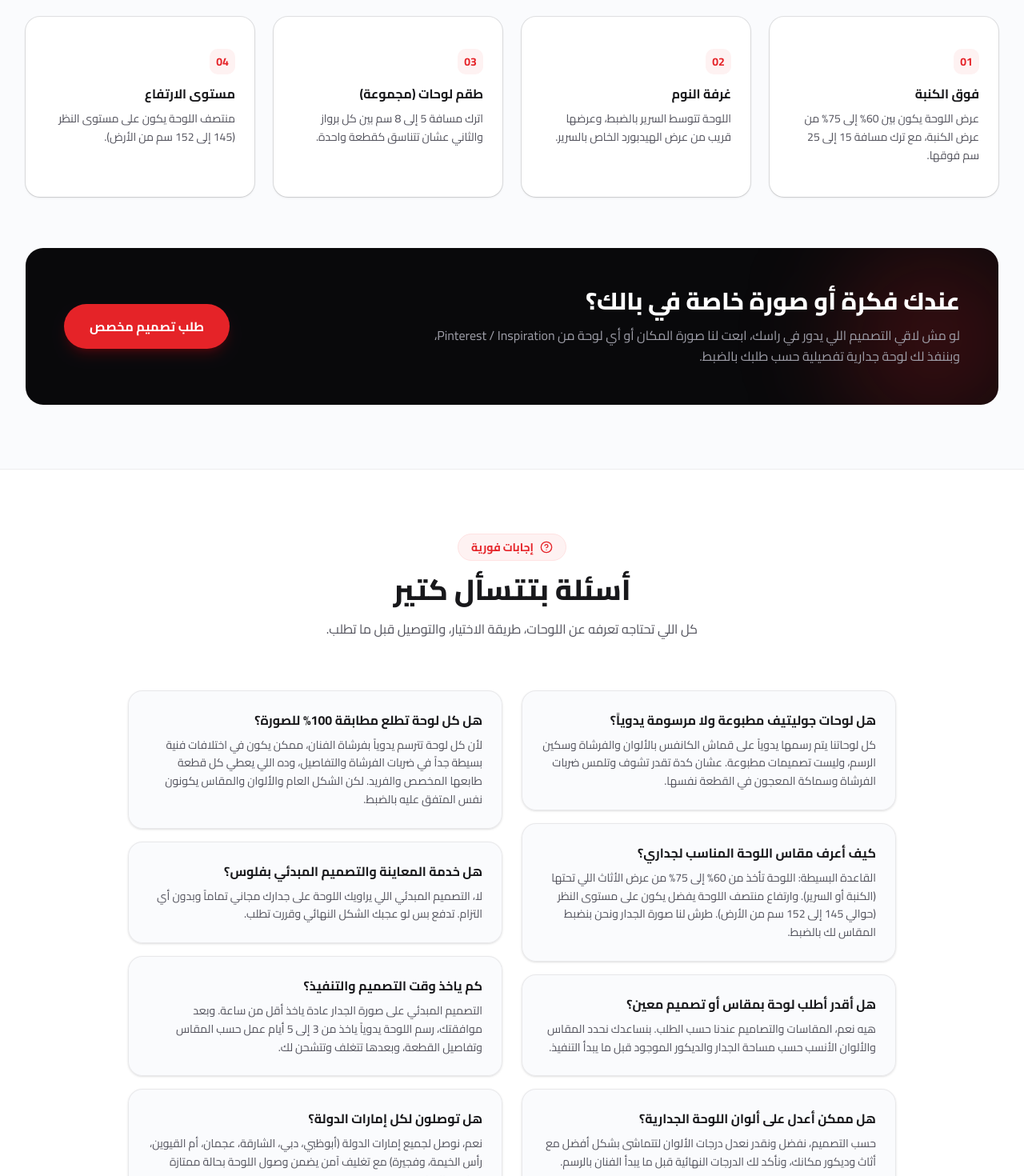
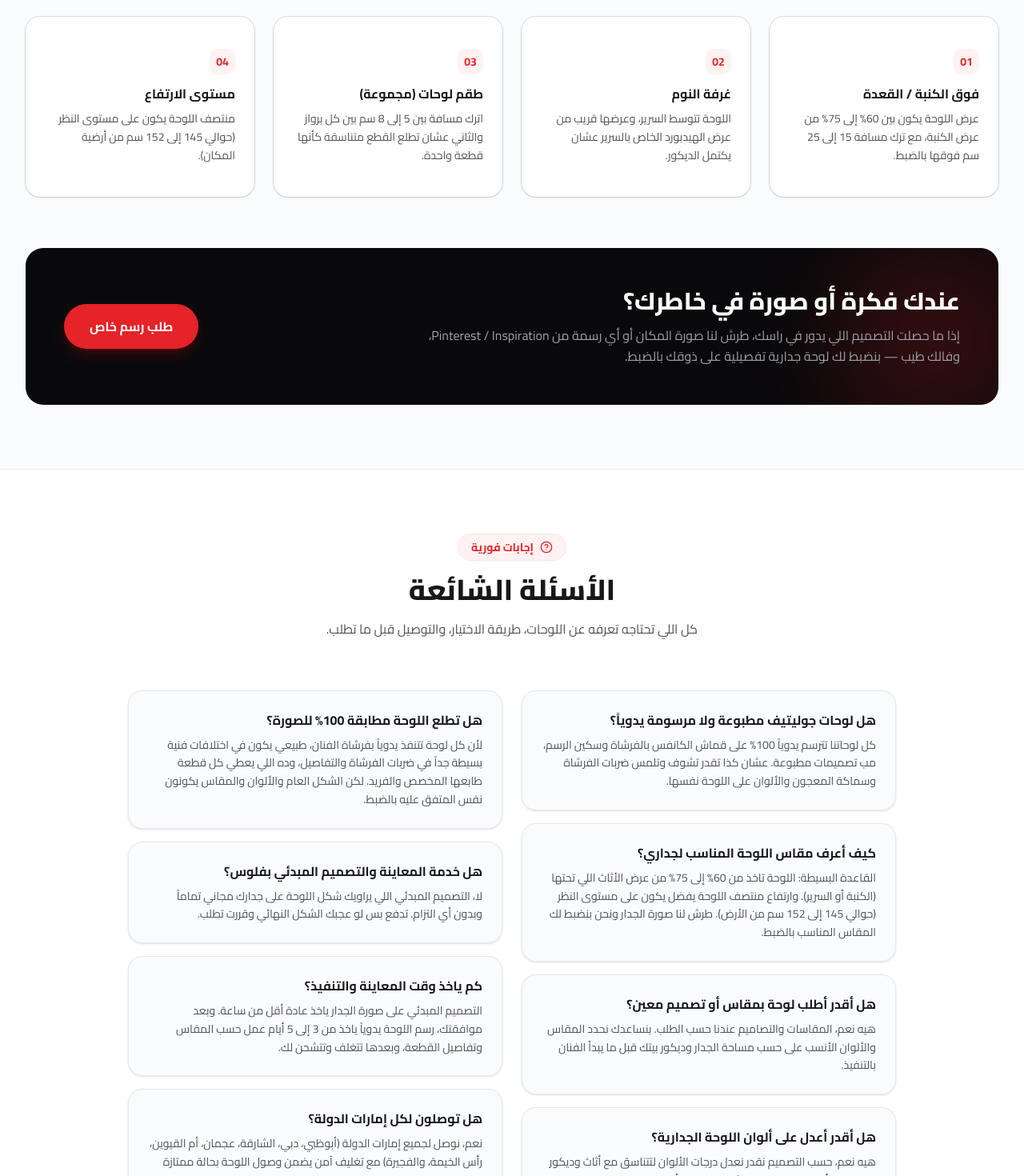
Before and after one commit to bishoymilad28/juleativeart, a Next.js app: page / in a window 1280 px wide. Shown: the part 3980-5450 px from the top of the page at 80% size. Built offline with nearby package versions, Linux system fonts and the light colour scheme.

Commit message:
update FAQ component with authentic emirati dialect

```diff
--- a/src/components/faq.tsx
+++ b/src/components/faq.tsx
@@ -4,40 +4,40 @@ import { HelpCircle } from "lucide-react";
 import { useLanguage } from "@/context/language-context";
 
 export function FAQ() {
-  const { lang, t } = useLanguage();
+  const { lang } = useLanguage();
 
   const faqsAr = [
     {
       q: "هل لوحات جوليتيف مطبوعة ولا مرسومة يدوياً؟",
-      a: "كل لوحاتنا يتم رسمها يدوياً على قماش الكانفس بالألوان والفرشاة وسكين الرسم، وليست تصميمات مطبوعة. عشان كدة تقدر تشوف وتلمس ضربات الفرشاة وسماكة المعجون في القطعة نفسها.",
+      a: "كل لوحاتنا تترسم يدوياً 100% على قماش الكانفس بالفرشاة وسكين الرسم، مب تصميمات مطبوعة. عشان كذا تقدر تشوف وتلمس ضربات الفرشاة وسماكة المعجون والألوان على اللوحة نفسها.",
     },
     {
       q: "كيف أعرف مقاس اللوحة المناسب لجداري؟",
-      a: "القاعدة البسيطة: اللوحة تأخذ من 60% إلى 75% من عرض الأثاث اللي تحتها (الكنبة أو السرير). وارتفاع منتصف اللوحة يفضل يكون على مستوى النظر (حوالي 145 إلى 152 سم من الأرض). طرش لنا صورة الجدار ونحن بنضبط المقاس لك بالضبط.",
+      a: "القاعدة البسيطة: اللوحة تاخذ من 60% إلى 75% من عرض الأثاث اللي تحتها (الكنبة أو السرير). وارتفاع منتصف اللوحة يفضل يكون على مستوى النظر (حوالي 145 إلى 152 سم من الأرض). طرش لنا صورة الجدار ونحن بنضبط لك المقاس المناسب بالضبط.",
     },
     {
       q: "هل أقدر أطلب لوحة بمقاس أو تصميم معين؟",
-      a: "هيه نعم، المقاسات والتصاميم عندنا حسب الطلب. بنساعدك نحدد المقاس والألوان الأنسب حسب مساحة الجدار والديكور الموجود قبل ما يبدأ التنفيذ.",
+      a: "هيه نعم، المقاسات والتصاميم عندنا حسب الطلب. بنساعدك نحدد المقاس والألوان الأنسب على حسب مساحة الجدار وديكور بيتك قبل ما يبدأ الفنان بالتنفيذ.",
     },
     {
-      q: "هل ممكن أعدل على ألوان اللوحة الجدارية؟",
-      a: "حسب التصميم، نفضل ونقدر نعدل درجات الألوان لتتماشى بشكل أفضل مع أثاث وديكور مكانك، ونأكد لك الدرجات النهائية قبل ما يبدأ الفنان بالرسم.",
+      q: "هل أقدر أعدل على ألوان اللوحة الجدارية؟",
+      a: "هيه نعم، حسب التصميم نقدر نعدل درجات الألوان لتتناسق مع أثاث وديكور مكانك، وبنأكد لك الدرجات النهائية قبل ما يبدأ الفنان بالرسم.",
     },
     {
-      q: "هل كل لوحة تطلع مطابقة 100% للصورة؟",
-      a: "لأن كل لوحة تترسم يدوياً بفرشاة الفنان، ممكن يكون في اختلافات فنية بسيطة جداً في ضربات الفرشاة والتفاصيل، وده اللي يعطي كل قطعة طابعها المخصص والفريد. لكن الشكل العام والألوان والمقاس يكونون نفس المتفق عليه بالضبط.",
+      q: "هل تطلع اللوحة مطابقة 100% للصورة؟",
+      a: "لأن كل لوحة تتنفذ يدوياً بفرشاة الفنان، طبيعي يكون في اختلافات فنية بسيطة جداً في ضربات الفرشاة والتفاصيل، وده اللي يعطي كل قطعة طابعها المخصص والفريد. لكن الشكل العام والألوان والمقاس يكونون نفس المتفق عليه بالضبط.",
     },
     {
       q: "هل خدمة المعاينة والتصميم المبدئي بفلوس؟",
-      a: "لا، التصميم المبدئي اللي يراويك اللوحة على جدارك مجاني تماماً وبدون أي التزام. تدفع بس لو عجبك الشكل النهائي وقررت تطلب.",
+      a: "لا، التصميم المبدئي اللي يراويك شكل اللوحة على جدارك مجاني تماماً وبدون أي التزام. تدفع بس لو عجبك الشكل النهائي وقررت تطلب.",
     },
     {
-      q: "كم ياخذ وقت التصميم والتنفيذ؟",
-      a: "التصميم المبدئي على صورة الجدار عادة ياخذ أقل من ساعة. وبعد موافقتك، رسم اللوحة يدوياً ياخذ من 3 إلى 5 أيام عمل حسب المقاس وتفاصيل القطعة، وبعدها تتغلف وتتشحن لك.",
+      q: "كم ياخذ وقت المعاينة والتنفيذ؟",
+      a: "التصميم المبدئي على صورة الجدار ياخذ عادة أقل من ساعة. وبعد موافقتك، رسم اللوحة يدوياً ياخذ من 3 إلى 5 أيام عمل حسب المقاس وتفاصيل القطعة، وبعدها تتغلف وتتشحن لك.",
     },
     {
       q: "هل توصلون لكل إمارات الدولة؟",
-      a: "نعم، نوصل لجميع إمارات الدولة (أبوظبي، دبي، الشارقة، عجمان، أم القيوين، رأس الخيمة، وفجيرة) مع تغليف آمن يضمن وصول اللوحة بحالة ممتازة وجاهزة للتعليق.",
+      a: "نعم، نوصل لجميع إمارات الدولة (أبوظبي، دبي، الشارقة، عجمان، أم القيوين، رأس الخيمة، والفجيرة) مع تغليف آمن يضمن وصول اللوحة بحالة ممتازة وجاهزة للتعليق.",
     },
   ];
 
@@ -79,7 +79,7 @@ export function FAQ() {
   const currentFaqs = lang === "ar" ? faqsAr : faqsEn;
 
   return (
-    <section id="faq" className="py-20 bg-white border-b border-zinc-200/60">
+    <section id="faq" className="py-20 bg-white border-b border-zinc-200/60 scroll-mt-20">
       <div className="container mx-auto px-4 sm:px-8 max-w-5xl">
 
         <div className="text-center mb-16">
@@ -88,7 +88,7 @@ export function FAQ() {
             <span>{lang === "ar" ? "إجابات فورية" : "Instant Answers"}</span>
           </div>
           <h2 className="text-3xl sm:text-4xl font-black text-zinc-900 mb-4">
-            {lang === "ar" ? "أسئلة بتتسأل كتير" : "Frequently Asked Questions"}
+            {lang === "ar" ? "الأسئلة الشائعة" : "Frequently Asked Questions"}
           </h2>
           <p className="text-zinc-600 text-sm sm:text-base leading-relaxed max-w-2xl mx-auto">
             {lang === "ar"
--- a/src/components/size-guide.tsx
+++ b/src/components/size-guide.tsx
@@ -4,25 +4,25 @@ import { Card, CardContent } from "@/components/ui/card";
 import { Ruler } from "lucide-react";
 import { useLanguage } from "@/context/language-context";
 
-export function SizeGuide() {
+export function SizeGuide({ onOpenModal }: { onOpenModal?: () => void }) {
   const { lang, t } = useLanguage();
 
   const guidePointsAr = [
     {
-      title: "فوق الكنبة",
-      desc: "عرض اللوحة يكون بين 60% إلى 75% من عرض الكنبة، مع ترك مسافة 15 إلى 25 سم فوقها.",
+      title: "فوق الكنبة / القعدة",
+      desc: "عرض اللوحة يكون بين 60% إلى 75% من عرض الكنبة، مع ترك مسافة 15 إلى 25 سم فوقها بالضبط.",
     },
     {
       title: "غرفة النوم",
-      desc: "اللوحة تتوسط السرير بالضبط، وعرضها قريب من عرض الهيدبورد الخاص بالسرير.",
+      desc: "اللوحة تتوسط السرير، وعرضها قريب من عرض الهيدبورد الخاص بالسرير عشان يكتمل الديكور.",
     },
     {
       title: "طقم لوحات (مجموعة)",
-      desc: "اترك مسافة 5 إلى 8 سم بين كل برواز والثاني عشان تتناسق كقطعة واحدة.",
+      desc: "اترك مسافة بين 5 إلى 8 سم بين كل برواز والثاني عشان تطلع القطع متناسقة كأنها قطعة واحدة.",
     },
     {
       title: "مستوى الارتفاع",
-      desc: "منتصف اللوحة يكون على مستوى النظر (145 إلى 152 سم من الأرض).",
+      desc: "منتصف اللوحة يكون على مستوى النظر (حوالي 145 إلى 152 سم من أرضية المكان).",
     },
   ];
 
@@ -61,7 +61,9 @@ export function SizeGuide() {
             {t.sizeGuide.title}
           </h2>
           <p className="text-zinc-600 text-sm sm:text-base leading-relaxed">
-            {t.sizeGuide.subtitle}
+            {lang === "ar"
+              ? "المقاس هو الأساس — اللوحة الصغيرة تضيع في الجدار الواسع، والكبيرة الزايدة تضايق المكان. هذي القواعد اللي نمشي عليها:"
+              : t.sizeGuide.subtitle}
           </p>
         </div>
 
@@ -84,28 +86,30 @@ export function SizeGuide() {
           ))}
         </div>
 
-        {/* كارت التصميم المخصص الأسود */}
+        {/* كارت التصميم المخصص الأسود بالصياغة الإماراتية */}
         <div className="bg-zinc-950 text-white rounded-3xl p-8 sm:p-12 relative overflow-hidden flex flex-col md:flex-row items-center justify-between gap-6">
           <div className="absolute -right-10 -bottom-10 w-60 h-60 bg-[#E52328]/20 rounded-full blur-3xl pointer-events-none" />
 
           <div className={`max-w-2xl relative z-10 ${lang === "ar" ? "text-right" : "text-left"}`}>
             <h3 className="text-2xl sm:text-3xl font-black mb-3 text-white">
-              {t.sizeGuide.customTitle}
+              {lang === "ar" ? "عندك فكرة أو صورة في خاطرك؟" : t.sizeGuide.customTitle}
             </h3>
             <p className="text-zinc-400 text-sm sm:text-base leading-relaxed">
-              {t.sizeGuide.customDesc}
+              {lang === "ar"
+                ? "إذا ما حصلت التصميم اللي يدور في راسك، طرش لنا صورة المكان أو أي رسمة من Pinterest / Inspiration، وفالك طيب — بنضبط لك لوحة جدارية تفصيلية على ذوقك بالضبط."
+                : t.sizeGuide.customDesc}
             </p>
           </div>
 
           <button
             type="button"
-            onClick={() => {
+            onClick={onOpenModal || (() => {
               const element = document.getElementById('hero');
               element?.scrollIntoView({ behavior: 'smooth' });
-            }}
+            })}
             className="relative z-10 bg-[#E52328] hover:bg-red-700 text-white font-bold px-8 py-4 rounded-full text-sm sm:text-base transition-all shrink-0 shadow-lg shadow-red-600/20 cursor-pointer"
           >
-            {t.sizeGuide.customBtn}
+            {lang === "ar" ? "طلب رسم خاص" : t.sizeGuide.customBtn}
           </button>
         </div>
 
```
